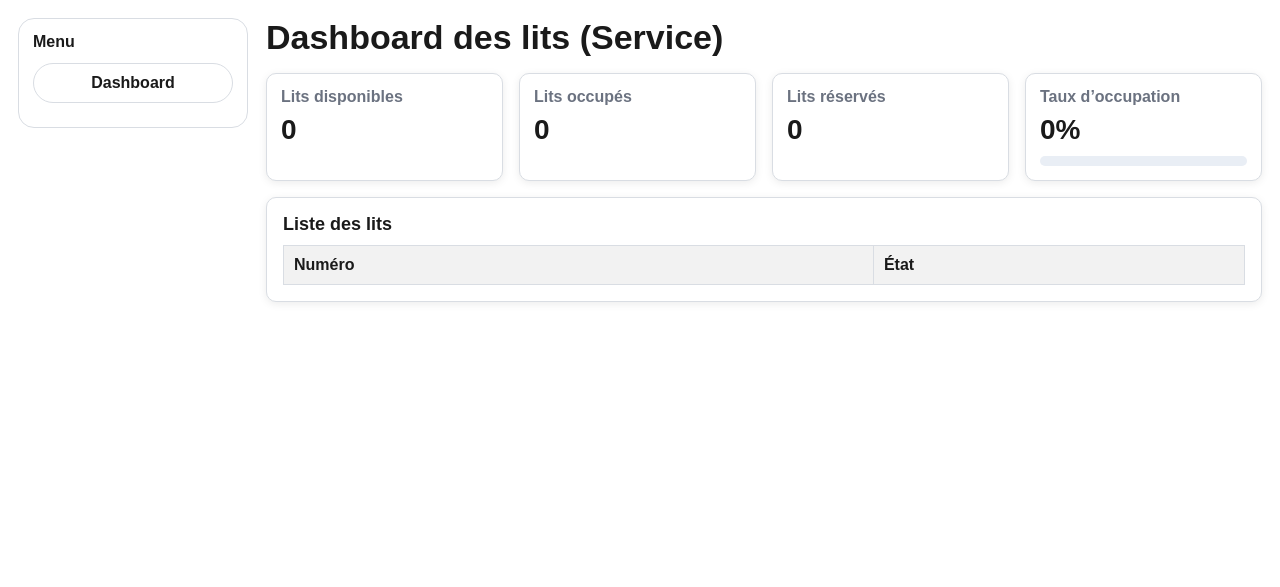
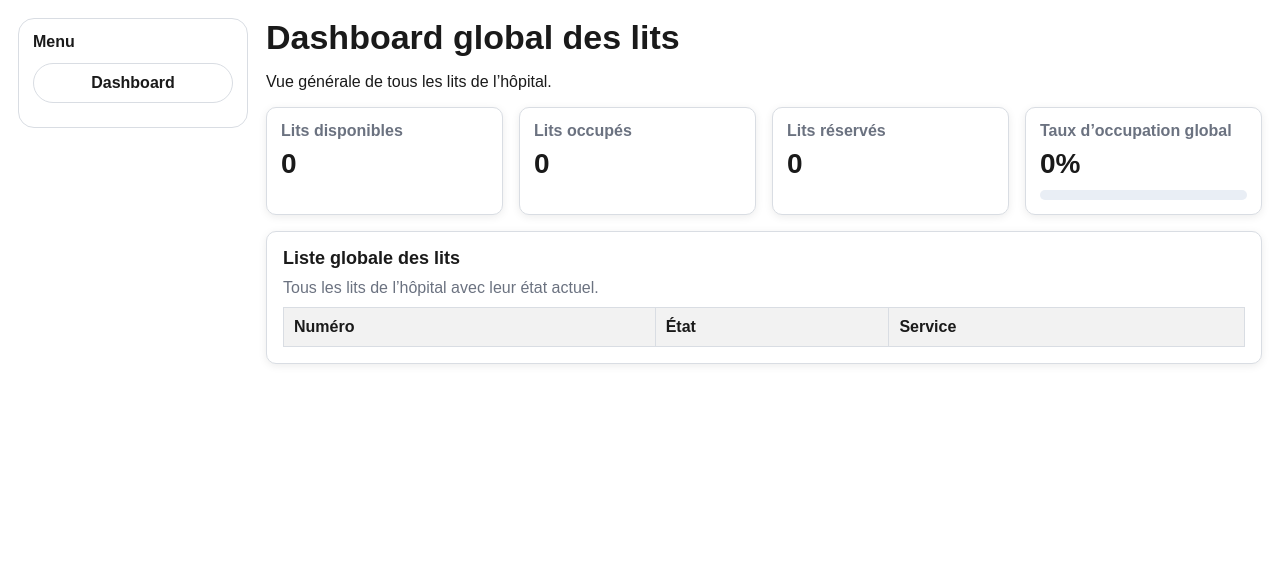
Before and after one commit to salo00h/site-hopital, a PHP site: page /app/views/lits/dashboard_infirmier_accueil.php in a window 1280 px wide. Shown: the part 46-633 px from the top of the page. Run offline with PHP 8.4, Linux system fonts and the light colour scheme; the template is opened without the code that fills it, so the values that code supplies are empty.

Commit message:
Update dashboard_infirmier_accueil.php

```diff
--- a/app/views/lits/dashboard_infirmier_accueil.php
+++ b/app/views/lits/dashboard_infirmier_accueil.php
@@ -1,7 +1,8 @@
 <?php require __DIR__ . '/../../includes/header.php'; ?>
 <?php require __DIR__ . '/../../includes/sidebar.php'; ?>
 
-<h1 class="page-title">Dashboard des lits (Service)</h1>
+<h1 class="page-title">Dashboard global des lits</h1>
+<p class="page-subtitle">Vue générale de tous les lits de l’hôpital.</p>
 
 <?php if (!empty($error)): ?>
   <div class="alert alert-danger"><?= htmlspecialchars($error) ?></div>
@@ -30,7 +31,7 @@
   </div>
 
   <div class="stat-card">
-    <div class="stat-label">Taux d’occupation</div>
+    <div class="stat-label">Taux d’occupation global</div>
     <div class="stat-value"><?= (int)$tauxOccupation ?>%</div>
     <div class="progress">
       <div class="progress-bar" style="width: <?= (int)$tauxOccupation ?>%"></div>
@@ -39,17 +40,20 @@
 </div>
 
 <div class="card">
-  <div class="card-title">Liste des lits</div>
+  <div class="card-title">Liste globale des lits</div>
+  <p class="card-subtitle">Tous les lits de l’hôpital avec leur état actuel.</p>
 
   <table class="table">
     <tr>
       <th>Numéro</th>
       <th>État</th>
+      <th>Service</th>
     </tr>
     <?php foreach (($lits ?? []) as $lit): ?>
       <tr>
         <td><?= (int)$lit['numeroLit'] ?></td>
         <td><?= htmlspecialchars($lit['etatLit']) ?></td>
+        <td>Service #<?= (int)$lit['idService'] ?></td>
       </tr>
     <?php endforeach; ?>
   </table>
```
